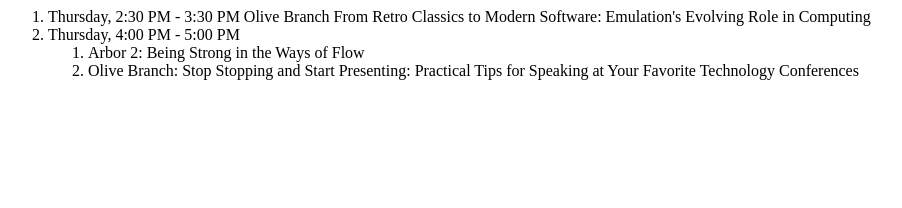
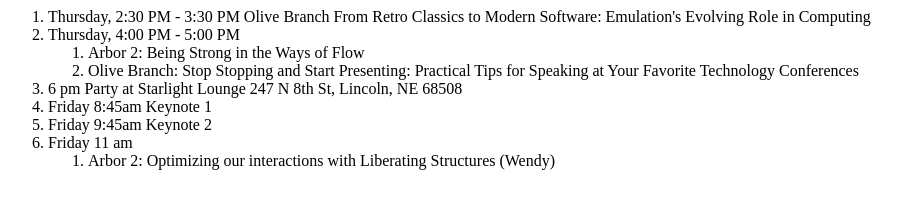
Before and after one commit to payne/my-nc-2023, a plain HTML site: page index.html in a window 1280 px wide. Shown: the whole page, without its empty margins (0-902 px from the left). Drawn offline with Linux system fonts and the light colour scheme.

Commit message:
starting on Friday

```diff
--- a/index.html
+++ b/index.html
@@ -14,8 +14,15 @@
             <li>Olive Branch: Stop Stopping and Start Presenting: Practical Tips for Speaking at Your Favorite Technology Conferences
             </li>
         </ol>
+        <li>6 pm Party at Starlight Lounge 247 N 8th St, Lincoln, NE 68508</li>
     </li>
-
+    <li>Friday 8:45am Keynote 1</li>
+    <li>Friday 9:45am Keynote 2</li>
+    <li>Friday 11 am
+       <ol>
+         <li>Arbor 2: Optimizing our interactions with Liberating Structures (Wendy)</li>
+       </ol>
+    </li>
 
 </ol>
 
```
